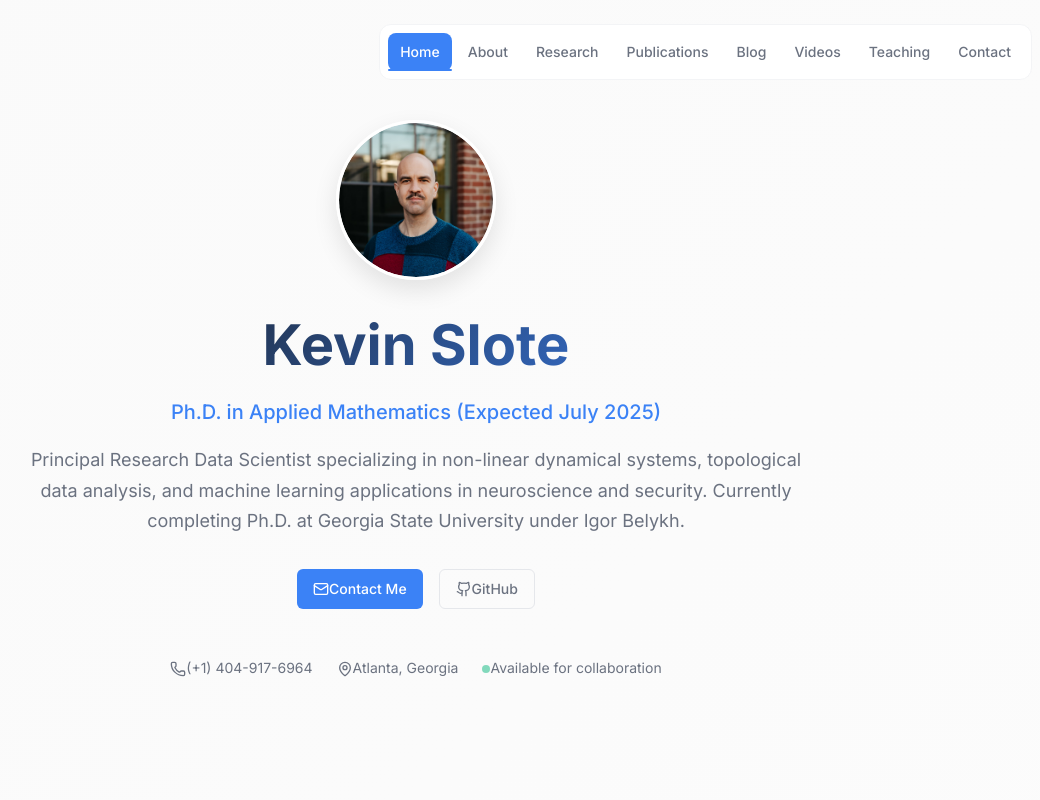
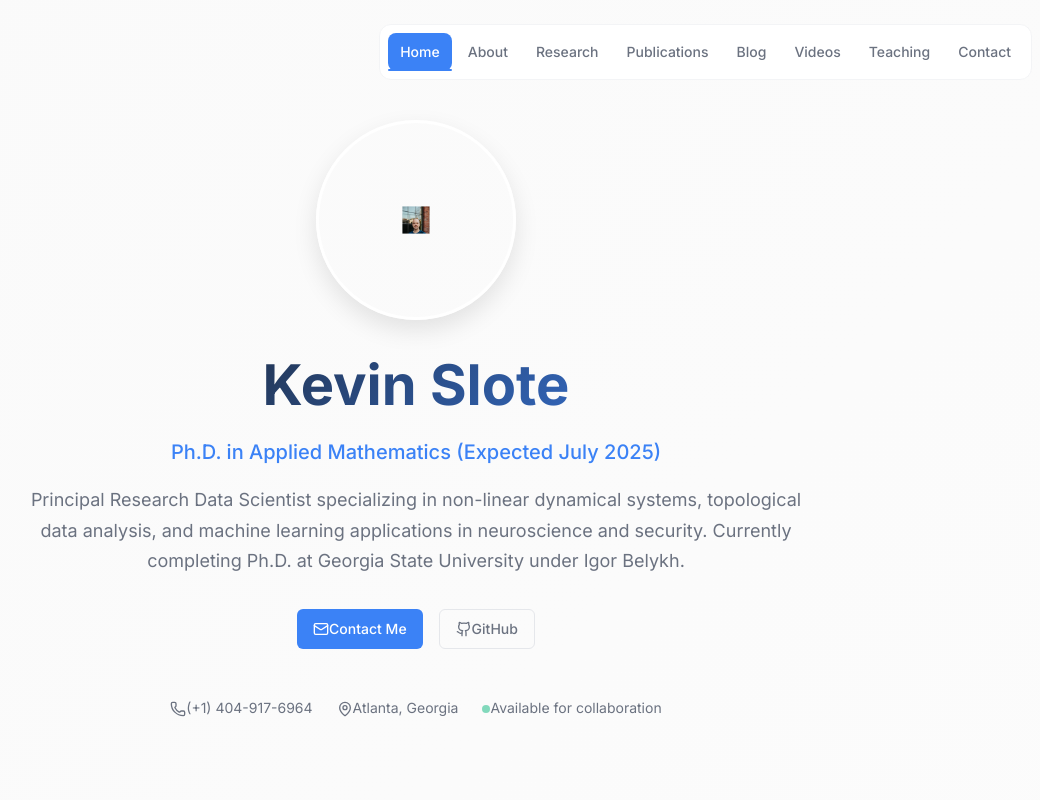
Before and after one commit to kslote1/website, a React (Vite) app: page / in a window 1280 px wide. Shown: the top 800 px of the page, without its empty margins (224-1264 px from the left). Built offline with nearby package versions, Linux system fonts and the light colour scheme.

Commit message:
Fixed headshot

```diff
--- a/src/App.css
+++ b/src/App.css
@@ -54,13 +54,16 @@
 }
 
 .hero-image {
-  width: 160px;
-  height: 160px;
+  width: 200px;
+  height: 200px;
   margin: 0 auto 32px;
   border-radius: 50%;
   overflow: hidden;
   border: 3px solid white;
   box-shadow: 0 10px 25px rgba(0, 0, 0, 0.1);
+  display: flex;
+  align-items: center;
+  justify-content: center;
 }
 
 .hero-title {
--- a/src/pages/Home.jsx
+++ b/src/pages/Home.jsx
@@ -95,7 +95,8 @@ function Home() {
               <img
                 src={headshotImage}
                 alt="Kevin Slote"
-                className="profile-image w-full h-full object-cover"
+                className="w-full h-full object-cover object-top"
+                style={{transform: 'scale(0.14)'}}
               />
             </motion.div>
 
```
Also changed, not shown: public/headshot.jpg (added).
